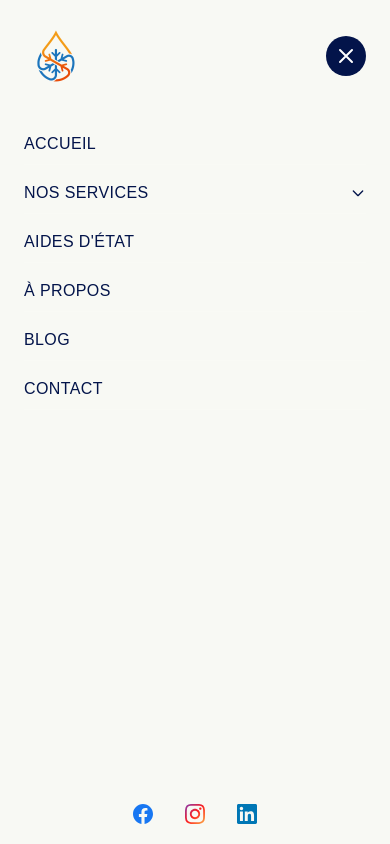
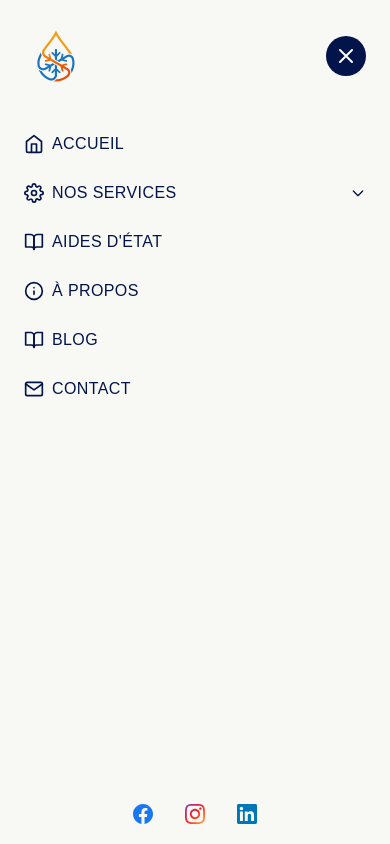
Before and after one commit to Benjamin33380/ClimGO2, a Next.js app: page / in a window 390 px wide. Both pictures are taken after a click on the button "Ouvrir le menu". Shown: the top 844 px of the page. Built offline with nearby package versions, Linux system fonts and the light colour scheme.

Commit message:
fiiiiiiiiiiiiiiii

```diff
--- a/app/components/Header.tsx
+++ b/app/components/Header.tsx
@@ -3,6 +3,7 @@
 import { useState } from 'react';
 import Image from 'next/image';
 import Link from 'next/link';
+import { FiHome, FiPhone, FiSettings, FiInfo, FiBookOpen, FiMail } from 'react-icons/fi';
 
 export default function Header() {
   const [isMenuOpen, setIsMenuOpen] = useState(false);
@@ -174,9 +175,9 @@ export default function Header() {
                 <Link
                   href="/"
                   onClick={closeMenu}
-                  className="text-[#03144a] text-base font-medium py-2 border-b border-white/10 tracking-wide uppercase"
+                  className="flex items-center gap-2 text-[#03144a] text-base font-medium py-2 border-b border-white/10 tracking-wide uppercase"
                 >
-                  Accueil
+                  <FiHome className="text-xl" /> Accueil
                 </Link>
 
                 <div>
@@ -188,7 +189,9 @@ export default function Header() {
                     }}
                     className="flex justify-between items-center w-full text-[#03144a] text-base font-medium py-2 border-b border-white/10 tracking-wide uppercase"
                   >
-                    Nos Services
+                    <span className="flex items-center gap-2">
+                      <FiSettings className="text-xl" /> Nos Services
+                    </span>
                     <svg
                       className={`w-4 h-4 transform transition-transform duration-200 ${
                         isSubMenuOpen ? 'rotate-180' : ''
@@ -245,27 +248,31 @@ export default function Header() {
                 <Link
                   href="/aides-etat"
                   onClick={closeMenu}
-                  className="text-[#03144a]  text-base font-medium py-2 border-b border-white/10 tracking-wide uppercase"
+                  className="flex items-center gap-2 text-[#03144a]  text-base font-medium py-2 border-b border-white/10 tracking-wide uppercase"
                 >
-                  Aides d&apos;État
+                  <FiBookOpen className="text-xl" /> Aides d&apos;État
                 </Link>
 
                 <Link
                   href="/a-propos"
                   onClick={closeMenu}
-                  className="text-[#03144a] text-base font-medium py-2 border-b border-white/10 tracking-wide uppercase"
+                  className="flex items-center gap-2 text-[#03144a] text-base font-medium py-2 border-b border-white/10 tracking-wide uppercase"
                 >
-                  À Propos
+                  <FiInfo className="text-xl" /> À Propos
                 </Link>
-                <Link href="/blog" className="text-[#03144a]  text-base font-medium py-2 border-b border-white/10 tracking-wide uppercase">
-                  Blog
+                <Link
+                  href="/blog"
+                  onClick={closeMenu}
+                  className="flex items-center gap-2 text-[#03144a]  text-base font-medium py-2 border-b border-white/10 tracking-wide uppercase"
+                >
+                  <FiBookOpen className="text-xl" /> Blog
                 </Link>
                 <Link
                   href="/contact"
                   onClick={closeMenu}
-                  className="text-[#03144a] text-base font-medium py-2 border-b border-white/10 tracking-wide uppercase"
+                  className="flex items-center gap-2 text-[#03144a] text-base font-medium py-2 border-b border-white/10 tracking-wide uppercase"
                 >
-                  Contact
+                  <FiMail className="text-xl" /> Contact
                 </Link>
               </nav>
 
```
